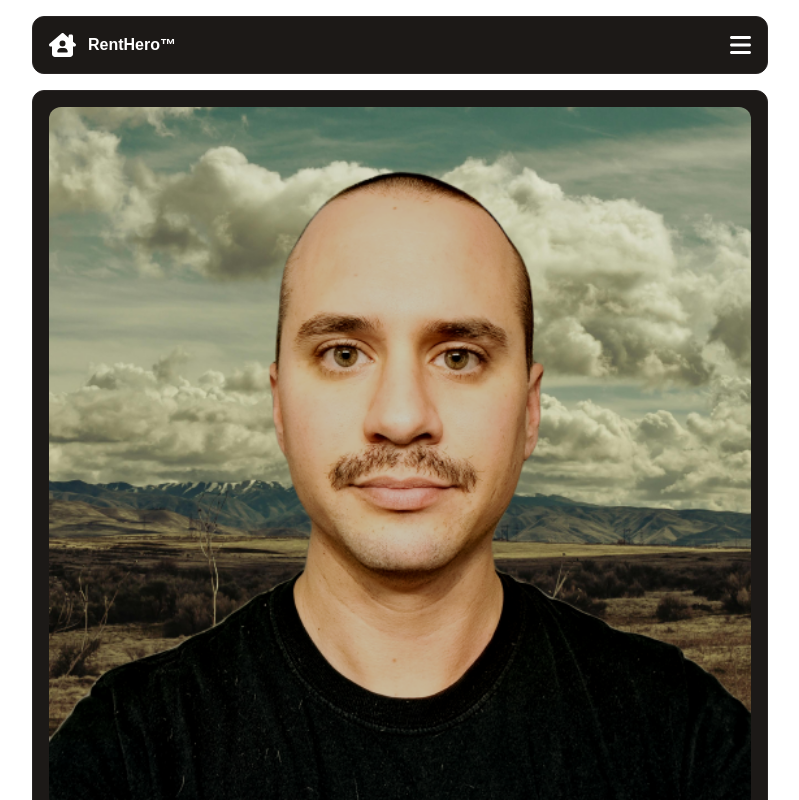
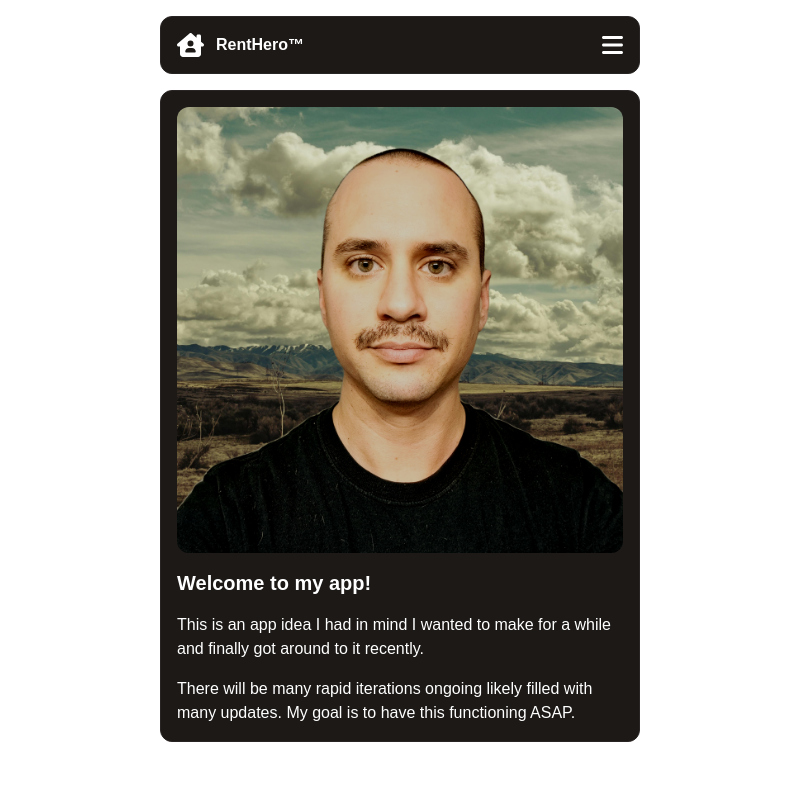
Before and after one commit to avlabsdev/landlord-tennant-portal-app, a Next.js app in the folder my-project/: page / in a window 1280 px wide. Shown: the top 800 px of the page, without its empty margins (240-1039 px from the left). Built offline with nearby package versions, Linux system fonts and the light colour scheme.

Commit message:
css update

```diff
--- a/my-project/src/app/page.tsx
+++ b/my-project/src/app/page.tsx
@@ -5,7 +5,7 @@ import menuIcon from './images/bars.svg'
 
 export default function Home() {
   return (
-    <div className="mx-auto max-w-3xl p-4 flex flex-col gap-4">
+    <div className="mx-auto max-w-lg p-4 flex flex-col gap-4">
       <header className="flex items-center justify-between container mx-auto p-2 bg-stone-900 rounded-xl border border-stone-800">
         <button className="p-2 text-white flex items-center gap-3">
           <Image src={houseIconSVG} alt="House icon" className="h-6 w-auto" />
```
